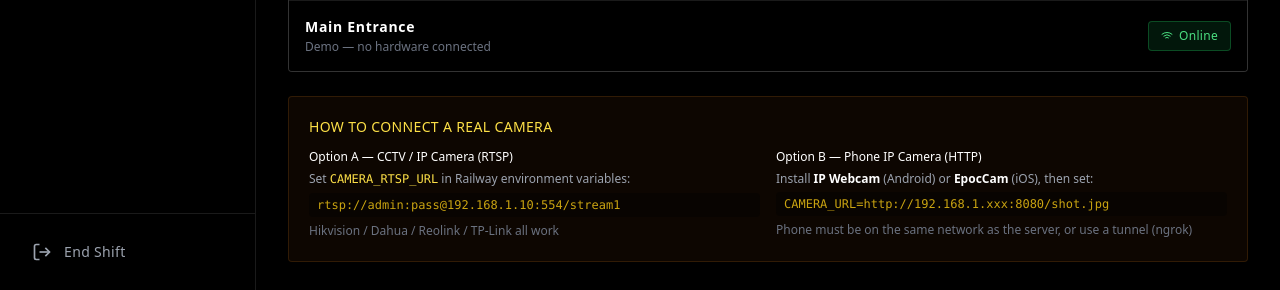
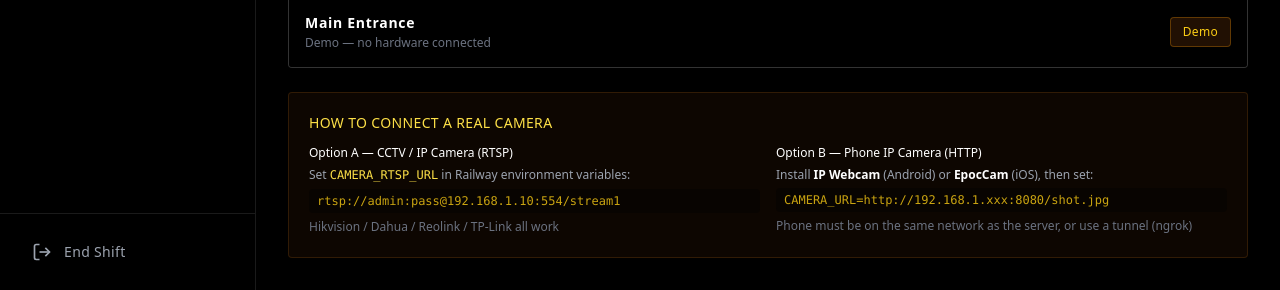
Before and after one commit to saliabenierb220100836-ui/Kafkam, a Flask app: page /dashboard in a window 1280 px wide. Shown: the part 691-981 px from the top of the page. Run offline with Flask 3, Linux system fonts and the light colour scheme; the visitor is signed in with stand-in values (Sample User, id 1); some libraries are stand-ins or nearby versions.

Commit message:
Update dashboard.html

```diff
--- a/app/templates/dashboard.html
+++ b/app/templates/dashboard.html
@@ -7,7 +7,9 @@
     <!-- Top bar -->
     <div class="flex items-center justify-between">
         <p class="text-sm text-gray-400 tracking-wider uppercase">
-            {% if camera_online %}
+            {% if camera_mode == 'demo' %}
+                <span class="text-yellow-400">Demo mode — no camera configured</span>
+            {% elif camera_online %}
                 Monitoring <span class="text-white font-bold">1</span> Active Camera
             {% else %}
                 <span class="text-red-400">Camera Offline</span>
@@ -29,7 +31,7 @@
             </span>
             {% endif %}
 
-            {% if camera_online %}
+            {% if camera_online and camera_mode != 'demo' %}
             <div class="flex items-center gap-2 bg-black/50 px-3 py-2 rounded border border-white/10">
                 <div class="w-2.5 h-2.5 bg-white rounded-full animate-pulse"></div>
                 <span class="text-xs text-white tracking-widest uppercase font-medium">Recording</span>
@@ -105,7 +107,11 @@
                     </p>
                 </div>
 
-                {% if camera_online %}
+                {% if camera_mode == 'demo' %}
+                <span class="flex items-center gap-1.5 text-xs text-yellow-400 bg-yellow-950/50 px-3 py-1.5 rounded border border-yellow-700/50 tracking-wide font-medium">
+                    Demo
+                </span>
+                {% elif camera_online %}
                 <span class="flex items-center gap-1.5 text-xs text-green-400 bg-green-950/50 px-3 py-1.5 rounded border border-green-700/50 tracking-wide font-medium">
                     <svg class="w-3 h-3" fill="none" stroke="currentColor" stroke-width="2" viewBox="0 0 24 24">
                         <path d="M5 12.55a11 11 0 0 1 14.08 0"/>
```
